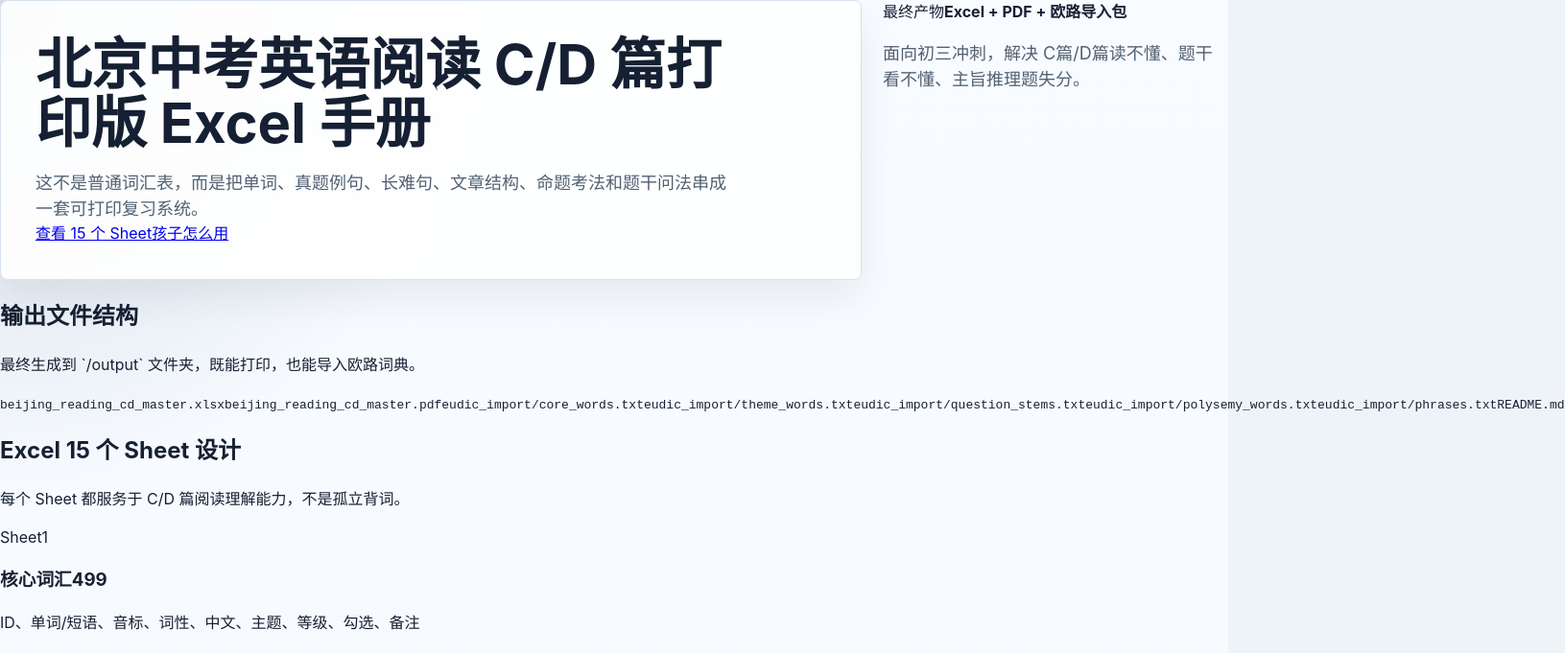
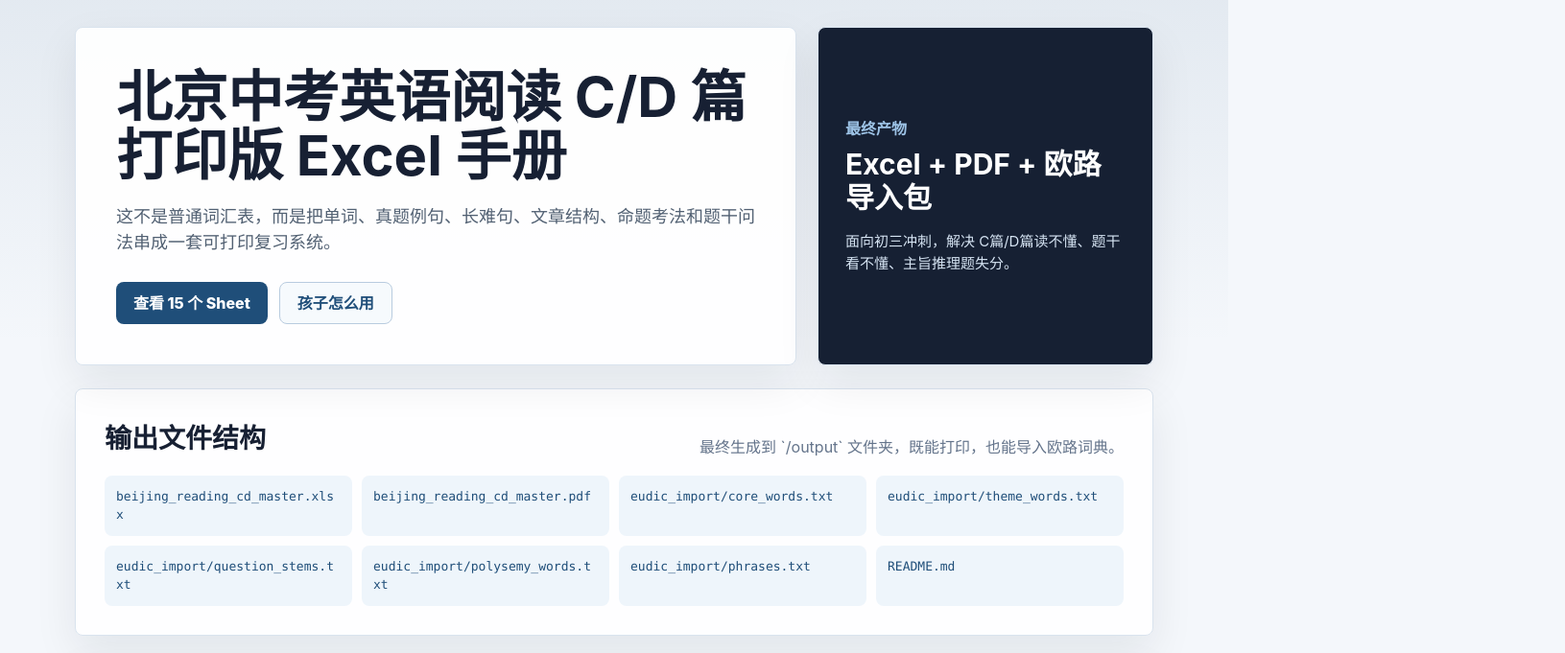
Before and after one commit to kangruimin-123/physics-cognitive-runtime, a React (Vite) app: page / in a window 1280 px wide. Shown: the top 681 px of the page at 96% size, 1631 px wide, since content can reach past the window. Built offline with nearby package versions, Linux system fonts and the light colour scheme.

Commit message:
Style Beijing reading Excel task web page

```diff
--- a/src/index.css
+++ b/src/index.css
@@ -1,6 +1,6 @@
 :root {
-  color: #162033;
-  background: #eef3f8;
+  color: #172033;
+  background: #f4f7fb;
   font-family: Inter, "PingFang SC", "Microsoft YaHei", Arial, sans-serif;
   line-height: 1.5;
 }
@@ -9,21 +9,25 @@
   box-sizing: border-box;
 }
 
+html {
+  scroll-behavior: smooth;
+}
+
 body {
   margin: 0;
   min-width: 320px;
   min-height: 100vh;
   background:
-    radial-gradient(circle at top left, rgba(31, 78, 121, 0.18), transparent 32rem),
-    linear-gradient(180deg, #f8fbff 0%, #eef3f8 100%);
+    linear-gradient(180deg, rgba(31, 78, 121, 0.08), transparent 360px),
+    #f4f7fb;
 }
 
-button,
-select {
-  font: inherit;
+a {
+  color: inherit;
+  text-decoration: none;
 }
 
-.app {
+.page {
   width: min(1180px, 100%);
   margin: 0 auto;
   padding: 28px;
@@ -31,373 +35,273 @@ select {
 
 .hero {
   display: grid;
-  grid-template-columns: minmax(0, 1fr) 360px;
+  grid-template-columns: minmax(0, 1fr) 350px;
   gap: 22px;
   align-items: stretch;
 }
 
-.hero > div:first-child,
-.stats,
-.toolbar,
-.progress-panel,
-.card {
-  border: 1px solid #d7e2ee;
+.hero > div,
+.target-card,
+.section {
+  border: 1px solid #d9e3ee;
   border-radius: 8px;
-  background: rgba(255, 255, 255, 0.92);
-  box-shadow: 0 18px 40px rgba(20, 35, 55, 0.08);
+  background: rgba(255, 255, 255, 0.94);
+  box-shadow: 0 18px 45px rgba(17, 24, 39, 0.08);
 }
 
-.hero > div:first-child {
-  padding: 36px;
+.hero > div {
+  padding: 42px;
 }
 
 h1 {
+  max-width: 780px;
   margin: 0;
-  max-width: 760px;
   font-size: clamp(34px, 5vw, 58px);
-  line-height: 1.05;
+  line-height: 1.06;
   letter-spacing: 0;
 }
 
 .hero p {
-  max-width: 720px;
+  max-width: 760px;
   margin: 18px 0 0;
   color: #526173;
   font-size: 18px;
 }
 
-.stats {
-  display: grid;
-  grid-template-columns: repeat(3, 1fr);
-  align-content: center;
-  gap: 10px;
-  padding: 22px;
+.hero-actions {
+  display: flex;
+  flex-wrap: wrap;
+  gap: 12px;
+  margin-top: 28px;
 }
 
-.stats div {
+.hero-actions a {
+  display: inline-flex;
+  align-items: center;
+  min-height: 44px;
+  padding: 0 18px;
+  border-radius: 8px;
+  background: #1f4e79;
+  color: #fff;
+  font-weight: 800;
+}
+
+.hero-actions a + a {
+  border: 1px solid #b9ccdf;
+  background: #f6fafd;
+  color: #1f4e79;
+}
+
+.target-card {
+  display: flex;
+  flex-direction: column;
+  justify-content: center;
+  padding: 28px;
+  background: #162033;
+  color: #fff;
+}
+
+.target-card span {
+  color: #9dc3e6;
+  font-weight: 800;
+}
+
+.target-card strong {
+  display: block;
+  margin-top: 8px;
+  font-size: 30px;
+  line-height: 1.15;
+}
+
+.target-card p {
+  color: #d6e4f3;
+  font-size: 15px;
+}
+
+.section {
+  margin-top: 24px;
+  padding: 30px;
+}
+
+.section-title {
+  display: flex;
+  align-items: end;
+  justify-content: space-between;
+  gap: 24px;
+  margin-bottom: 18px;
+}
+
+.section h2 {
+  margin: 0;
+  font-size: 28px;
+}
+
+.section-title p {
+  max-width: 560px;
+  margin: 0;
+  color: #64748b;
+}
+
+.output-grid {
+  display: grid;
+  grid-template-columns: repeat(4, minmax(0, 1fr));
+  gap: 10px;
+}
+
+code {
+  display: block;
+  padding: 12px;
+  border-radius: 8px;
+  background: #eef5fb;
+  color: #1f4e79;
+  font-family: "SFMono-Regular", Consolas, monospace;
+  font-size: 13px;
+  overflow-wrap: anywhere;
+}
+
+.sheet-grid {
+  display: grid;
+  grid-template-columns: repeat(3, minmax(0, 1fr));
+  gap: 14px;
+}
+
+.sheet-card,
+.structure-list article,
+.two-col article,
+.rule-grid > div {
+  padding: 18px;
+  border: 1px solid #dce6f1;
+  border-radius: 8px;
+  background: #fbfdff;
+}
+
+.sheet-card span {
+  color: #1f4e79;
+  font-size: 13px;
+  font-weight: 900;
+}
+
+.sheet-card h3,
+.structure-list h3,
+.rule-grid h3 {
+  margin: 6px 0 8px;
+  font-size: 18px;
+}
+
+.sheet-card p,
+.rule-grid p,
+.examples {
+  margin: 0;
+  color: #526173;
+}
+
+.chain {
+  display: grid;
+  grid-template-columns: repeat(6, 1fr);
+  gap: 12px;
+}
+
+.chain div {
+  min-height: 106px;
   padding: 16px;
   border-radius: 8px;
-  background: #f2f7fc;
+  background: #1f4e79;
+  color: #fff;
 }
 
-.stats span {
+.chain b {
   display: block;
-  color: #607083;
-  font-size: 13px;
+  color: #b9d7f0;
+}
+
+.chain span {
+  display: block;
+  margin-top: 18px;
+  font-size: 20px;
+  font-weight: 900;
+}
+
+.structure-list {
+  display: grid;
+  gap: 12px;
+}
+
+.model,
+.formula {
+  margin: 0 0 8px;
+  color: #1f4e79;
+  font-weight: 900;
+}
+
+.two-col,
+.rule-grid {
+  display: grid;
+  grid-template-columns: repeat(2, minmax(0, 1fr));
+  gap: 18px;
+}
+
+.rule-grid {
+  grid-template-columns: repeat(3, minmax(0, 1fr));
+}
+
+ol {
+  margin: 14px 0;
+  padding-left: 22px;
+}
+
+li + li {
+  margin-top: 8px;
+}
+
+.check-grid {
+  display: grid;
+  grid-template-columns: repeat(2, minmax(0, 1fr));
+  gap: 10px;
+}
+
+.check-grid label {
+  display: flex;
+  gap: 10px;
+  align-items: center;
+  min-height: 42px;
+  padding: 10px 12px;
+  border-radius: 8px;
+  background: #f4f8fc;
   font-weight: 700;
 }
 
-.stats strong {
-  display: block;
-  margin-top: 6px;
-  color: #1f4e79;
-  font-size: 30px;
-  line-height: 1;
-}
-
-.toolbar {
-  display: flex;
-  flex-wrap: wrap;
-  align-items: center;
-  gap: 16px;
-  margin-top: 20px;
-  padding: 16px;
-}
-
-.mode-tabs,
-.speed-tabs {
-  display: flex;
-  gap: 8px;
-}
-
-.toolbar button,
-.toolbar select,
-.card button,
-.mini-list button {
-  min-height: 42px;
-  border: 1px solid #c8d6e4;
-  border-radius: 8px;
-  background: #ffffff;
-  color: #1f3349;
-  cursor: pointer;
-}
-
-button:disabled {
-  cursor: not-allowed;
-  opacity: 0.45;
-}
-
-.mode-tabs button,
-.speed-tabs button {
-  padding: 0 18px;
-  font-weight: 800;
-}
-
-.mode-tabs button.active,
-.speed-tabs button.active,
-.primary,
-.sound-toggle.active {
-  border-color: #1f4e79 !important;
-  background: #1f4e79 !important;
-  color: #ffffff !important;
-}
-
-.toolbar label {
-  display: flex;
-  align-items: center;
-  gap: 10px;
-  color: #526173;
-  font-weight: 700;
-}
-
-select {
-  min-width: 190px;
-  padding: 0 12px;
-}
-
-.ghost {
-  padding: 0 16px;
-}
-
-.workspace {
-  display: grid;
-  grid-template-columns: 330px minmax(0, 1fr);
-  gap: 20px;
-  margin-top: 20px;
-}
-
-.progress-panel {
-  padding: 22px;
-}
-
-.progress-panel h2 {
-  margin: 0 0 16px;
-}
-
-.progress-bar {
-  height: 12px;
-  overflow: hidden;
-  border-radius: 999px;
-  background: #e3ebf4;
-}
-
-.progress-bar span {
-  display: block;
-  height: 100%;
-  border-radius: inherit;
-  background: #1f4e79;
-  transition: width 0.25s ease;
-}
-
-.progress-panel p {
-  color: #607083;
-}
-
-.mini-list {
-  display: grid;
-  gap: 8px;
-  margin-top: 18px;
-}
-
-.mini-list button {
-  display: flex;
-  align-items: center;
-  justify-content: space-between;
-  padding: 0 12px;
-  text-align: left;
-}
-
-.mini-list span {
-  overflow: hidden;
-  text-overflow: ellipsis;
-  white-space: nowrap;
-}
-
-.mini-list b {
-  color: #1f4e79;
-}
-
-.card {
-  min-height: 560px;
-  padding: 30px;
-}
-
-.card-top {
-  display: flex;
-  justify-content: space-between;
-  gap: 14px;
-  align-items: center;
-  color: #607083;
-  font-weight: 800;
-}
-
-.card-tools {
-  display: flex;
-  align-items: center;
-  gap: 12px;
-}
-
-.speak-button {
-  min-height: 40px !important;
-  padding: 0 14px;
-  border-color: #1f4e79 !important;
-  background: #eef7ff !important;
-  color: #1f4e79 !important;
-  font-weight: 900;
-}
-
-.prompt {
-  margin: 42px 0 0;
-  color: #1f4e79;
-  font-weight: 800;
-}
-
-.card h2 {
-  margin: 14px 0 0;
-  font-size: clamp(44px, 8vw, 84px);
-  line-height: 1.02;
-  letter-spacing: 0;
-  overflow-wrap: anywhere;
-}
-
-.phonetic {
-  min-height: 34px;
-  margin: 16px 0 0;
-  color: #758498;
-  font-size: 20px;
-}
-
-.speech-warning {
-  margin: 10px 0 0;
-  color: #9f1239;
-  font-size: 14px;
-  font-weight: 800;
-}
-
-.meaning {
-  width: 100%;
-  min-height: 96px !important;
-  margin-top: 28px;
-  padding: 18px;
-  background: #f2f7fc !important;
-  color: #1f3349 !important;
-  font-size: 28px !important;
-  font-weight: 900;
-}
-
-.actions {
-  display: grid;
-  grid-template-columns: 1fr 1fr;
-  gap: 14px;
-  margin-top: 18px;
-}
-
-.actions button,
-.card > .primary,
-.wide {
-  min-height: 54px !important;
-  font-weight: 900;
-}
-
-.danger {
-  border-color: #d45b5b !important;
-  background: #fff5f5 !important;
-  color: #9b1c1c !important;
-}
-
-.wide {
-  width: 100%;
-  margin-top: 14px;
-}
-
-.options {
-  display: grid;
-  grid-template-columns: repeat(2, minmax(0, 1fr));
-  gap: 12px;
-  margin-top: 24px;
-}
-
-.options button {
-  min-height: 76px !important;
-  padding: 14px;
-  font-size: 20px;
-  font-weight: 850;
-}
-
-.options button.correct {
-  border-color: #237a45 !important;
-  background: #eaf8ef !important;
-  color: #166534 !important;
-}
-
-.options button.incorrect {
-  border-color: #c24141 !important;
-  background: #fff1f2 !important;
-  color: #9f1239 !important;
-}
-
-.result {
-  margin: 18px 0;
-  font-size: 18px;
-  font-weight: 850;
-}
-
-.result.right {
-  color: #166534;
-}
-
-.result.wrong {
-  color: #9f1239;
-}
-
-.empty {
-  display: grid;
-  place-content: center;
-  text-align: center;
+.check-grid input {
+  width: 18px;
+  height: 18px;
 }
 
 @media (max-width: 920px) {
   .hero,
-  .workspace {
+  .two-col,
+  .rule-grid,
+  .sheet-grid,
+  .chain,
+  .output-grid {
     grid-template-columns: 1fr;
   }
 
-  .stats {
-    grid-template-columns: repeat(3, minmax(0, 1fr));
+  .section-title {
+    display: block;
   }
 }
 
 @media (max-width: 620px) {
-  .app {
+  .page {
     padding: 14px;
   }
 
-  .hero > div:first-child,
-  .card,
-  .progress-panel {
+  .hero > div,
+  .target-card,
+  .section {
     padding: 22px;
   }
 
-  .stats,
-  .options,
-  .actions {
+  .check-grid {
     grid-template-columns: 1fr;
   }
-
-  .toolbar {
-    align-items: stretch;
-  }
-
-  .mode-tabs,
-  .speed-tabs,
-  .toolbar label,
-  .toolbar select,
-  .toolbar .ghost {
-    width: 100%;
-  }
-
-  .mode-tabs button,
-  .speed-tabs button {
-    flex: 1;
-  }
 }
```
